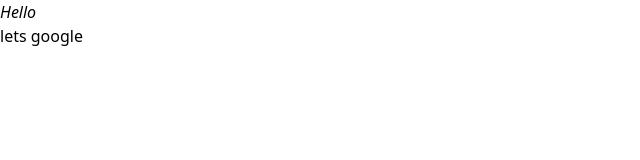
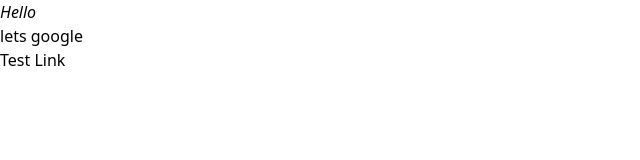
Before and after one commit to brandon-moy/test-nextjs, a Next.js app: page / in a window 1280 px wide. Shown: the top 160 px of the page, without its empty margins (0-640 px from the left). Built offline with nearby package versions, Linux system fonts and the light colour scheme.

Commit message:
Set up and tested using Link with next router

```diff
--- a/src/app/page.tsx
+++ b/src/app/page.tsx
@@ -1,4 +1,5 @@
 import { Inter } from "next/font/google";
+import Link from "next/link";
 
 const inter = Inter({ subsets: ["latin"] });
 
@@ -7,6 +8,7 @@
     <div>
       <h1 className="italic">Hello</h1>
       <p>lets google</p>
+      <Link href="/test">Test Link</Link>
     </div>
   );
 }
--- /dev/null
+++ b/src/app/test/page.tsx
@@ -0,0 +1,3 @@
+export default function Test() {
+  return <h1 className="italic">Im a test</h1>;
+}
```
